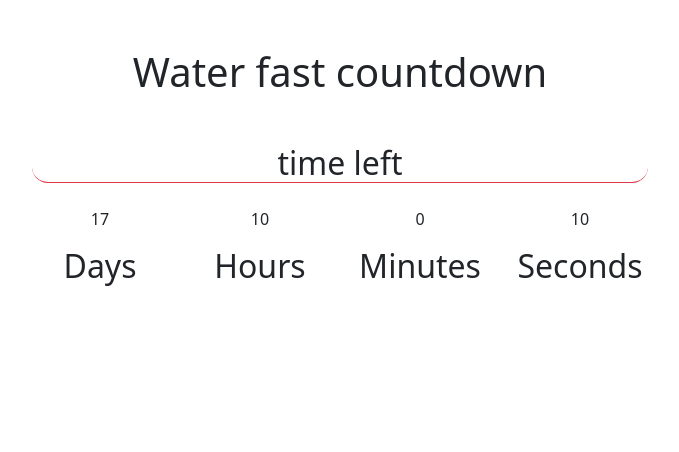
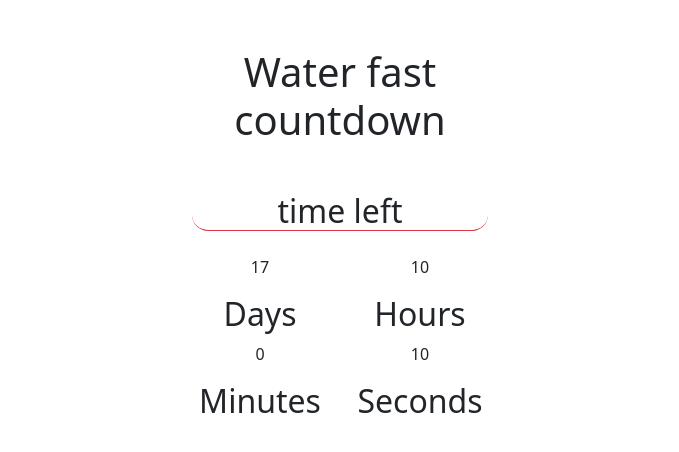
Before and after one commit to Vlastiss/Countdown---fasting-, a plain HTML site: page index.html in a window 1280 px wide. Shown: the whole page, without its empty margins (300-979 px from the left). Drawn offline with nearby package versions, Linux system fonts and the light colour scheme.

Commit message:
Update index.html

```diff
--- a/index.html
+++ b/index.html
@@ -18,11 +18,11 @@
         <link rel="stylesheet" href="style.css" />
     </head>
     <body>
-        <div class="container w-50 time-container">
+        <div class="container w-25 time-container">
             <div class="row text-center mt-5 ">
                 <div class="col">
                     <h1>Water fast countdown</h1>
-                    <h2 class="border-bottom border-danger mt-5 text-dark  rounded-4 ">time left</h2>
+                    <h2 class="border-bottom border-danger mt-5 text-dark  rounded-4">time left</h2>
                 </div>
             </div>
             <div class="row mt-3 text-center">
```
